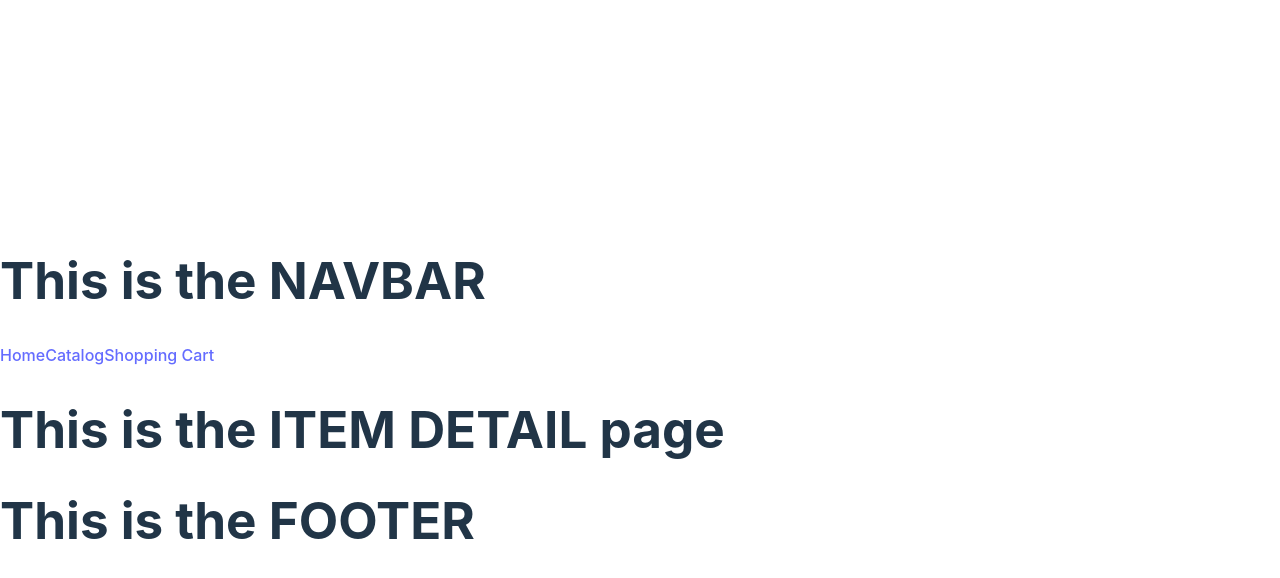
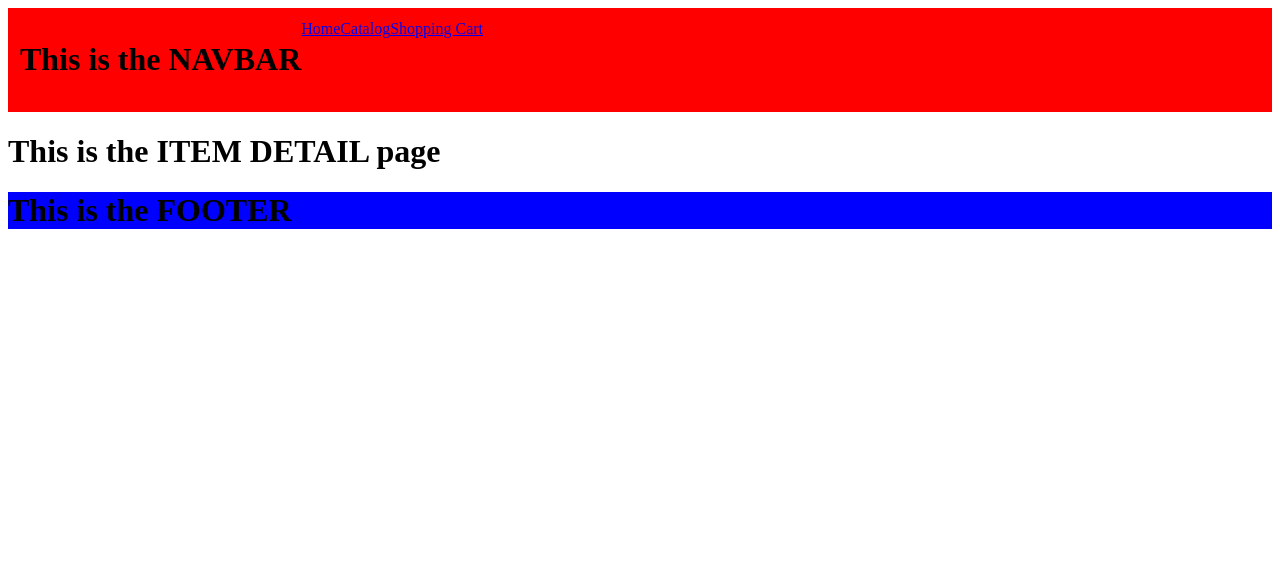
Before and after one commit to copaiement/shopping-cart, a React (Vite) app: page /item/1 in a window 1280 px wide. Shown: the top 578 px of the page. Built offline with nearby package versions, Linux system fonts and the light colour scheme.

Commit message:
Main structure created

```diff
--- a/src/components/Footer.jsx
+++ b/src/components/Footer.jsx
@@ -1,7 +1,9 @@
+import "../styles/footer.css"
+
 export function Footer() {
   return (
-    <>
+    <div className="footer">
       <h1>This is the FOOTER</h1>
-    </>
+    </div>
   )
 }
--- a/src/components/Navbar.jsx
+++ b/src/components/Navbar.jsx
@@ -1,12 +1,13 @@
 import { Link } from "react-router-dom"
+import '../styles/navbar.css'
 
 export function Navbar() {
   return (
-    <>
+    <div className="navbar">
       <h1>This is the NAVBAR</h1>
-      <Link to={`/`}>Home</Link>
+      <Link to="/">Home</Link>
       <Link to={`catalog`}>Catalog</Link>
       <Link to={`cart`}>Shopping Cart</Link>
-    </>
+    </div>
   )
 }
--- a/src/main.jsx
+++ b/src/main.jsx
@@ -1,37 +1,12 @@
 import React from 'react'
 import ReactDOM from 'react-dom/client'
-import { createBrowserRouter, RouterProvider } from 'react-router-dom'
+import { BrowserRouter } from 'react-router-dom'
 import { Root } from './pages/Root'
-import { Catalog } from './pages/Catalog'
-import { ShoppingCart } from './pages/ShoppingCart'
-import { ErrorPage } from './pages/ErrorPage'
-import { ItemDetail } from './pages/ItemDetail'
-import './index.css'
-
-const router = createBrowserRouter([
-  {
-    path: "/",
-    element: <Root />,
-    errorElement: <ErrorPage />,
-    children: [
-      {
-        path: "catalog",
-        element: <Catalog />,
-      },
-      {
-        path: "cart",
-        element: <ShoppingCart />,
-      },
-      {
-        path: "item/:itemId",
-        element: <ItemDetail />,
-      }
-    ]
-  }
-])
 
 ReactDOM.createRoot(document.getElementById('root')).render(
   <React.StrictMode>
-    <RouterProvider router={router} />
-  </React.StrictMode>,
+      <BrowserRouter>
+        <Root />
+      </BrowserRouter>
+  </React.StrictMode>
 )
--- a/src/pages/ItemDetail.jsx
+++ b/src/pages/DetailPage.jsx
@@ -1,4 +1,4 @@
-export function ItemDetail() {
+export function DetailPage() {
   return (
     <>
       <h1>This is the ITEM DETAIL page</h1>
--- a/src/pages/ErrorPage.jsx
+++ b/src/pages/ErrorPage.jsx
@@ -4,7 +4,7 @@ export function ErrorPage() {
   return (
     <>
       <h1>This is the ERROR page</h1>
-      <Link to={`/`}>Go to Home Page</Link>
+      {/* <Link to="/">Go to Home Page</Link> */}
     </>
   )
 }
--- a/src/pages/Root.jsx
+++ b/src/pages/Root.jsx
@@ -1,13 +1,29 @@
-import { Outlet } from "react-router-dom"
+import { Route, Routes } from "react-router-dom"
 import { Navbar } from "../components/Navbar"
 import { Footer } from "../components/Footer"
+import { Home } from "./Home"
+import { Catalog } from './Catalog'
+import { ShoppingCart } from './ShoppingCart'
+import { DetailPage } from './DetailPage'
 
 export function Root() {
   return (
     <>
       <Navbar />
-      <Outlet />
+      <Routes>
+        <Route path="/" element={<Home />} />
+        <Route path="catalog" element={<Catalog />} />
+        <Route path="cart" element={<ShoppingCart />} />
+        <Route path="item/:itemId" element={<DetailPage />} />
+      </Routes>
       <Footer />
     </>
   )
 }
+
+/* Notes
+Test moving browserRouter here from the main.jsx file
+main simply links to Root in order to display the page.
+Routing should work but with Navbar and Footer shown
+
+*/
--- /dev/null
+++ b/src/styles/footer.css
@@ -0,0 +1,3 @@
+.footer {
+  background-color: blue;
+}
--- /dev/null
+++ b/src/styles/navbar.css
@@ -0,0 +1,6 @@
+.navbar {
+  background-color: red;
+  margin: 0;
+  padding: 12px;
+  display: flex;
+}
```
